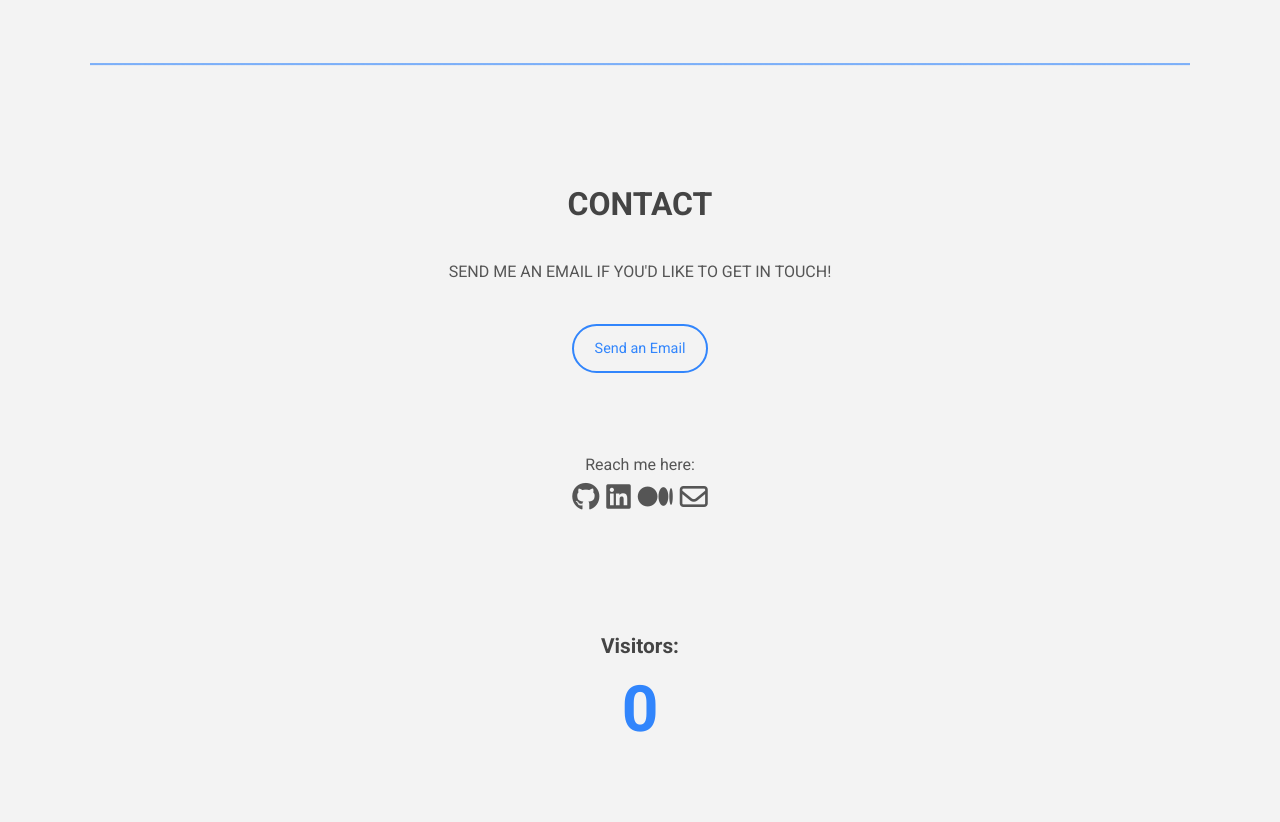
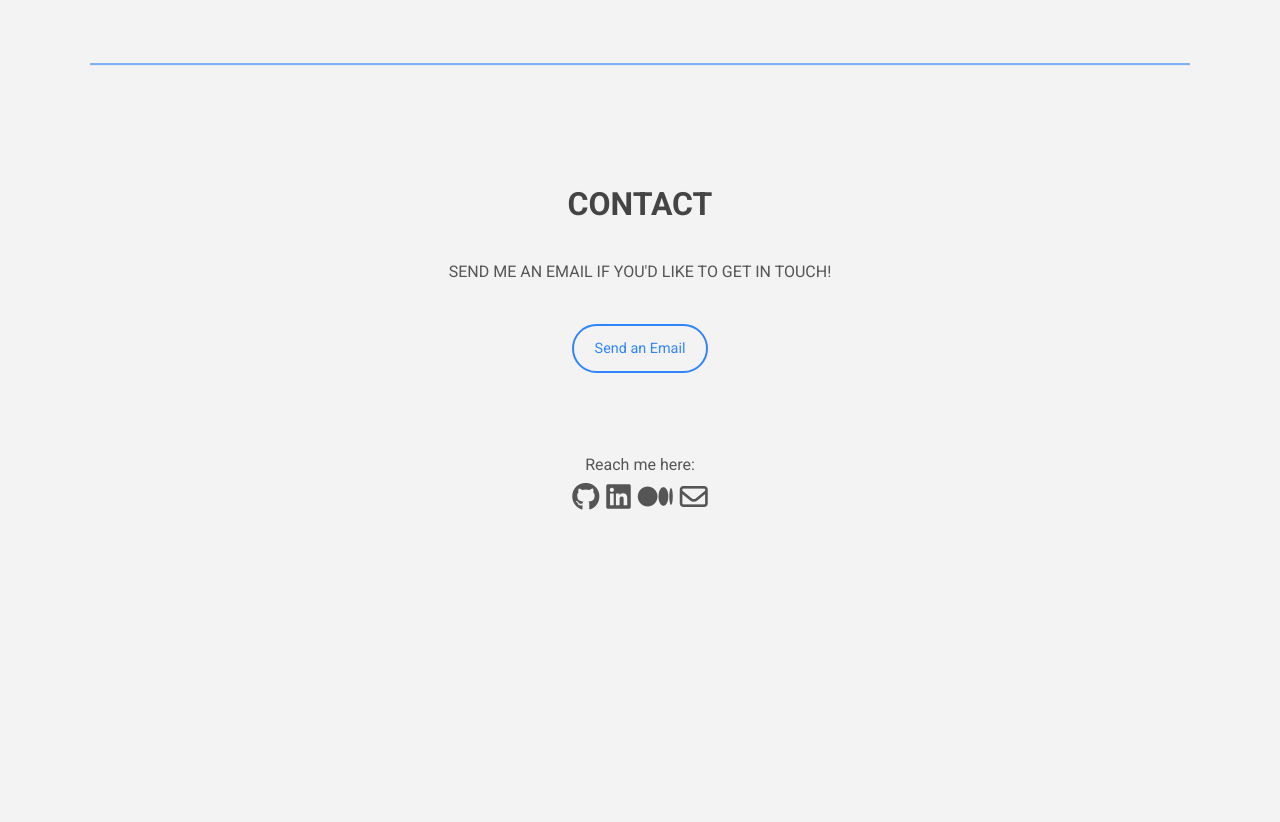
Before and after one commit to cgzmartinez/portfolio-v2, a plain HTML site: page index.html in a window 1280 px wide. Shown: the part 3363-4185 px from the top of the page. After the commit the page ends 3914 px from the top, so only its background shows below. Drawn offline with nearby package versions, Linux system fonts and the light colour scheme.

Commit message:
Update index.html

```diff
--- a/index.html
+++ b/index.html
@@ -311,10 +311,11 @@
       <i aria-hidden="true" class="far fa-envelope"></i>
     </a>
   </div>
-  <div class="reveal footer">
+  <!-- Temp Visitor Count -->
+  <!-- div class="reveal footer">
     <h4>Visitors:</h4>
     <h1 class="about__name" id="visits">0</h1>
-  </div>
+  </div> -->
   <script src="./script.js"></script>
 </body>
 
```
